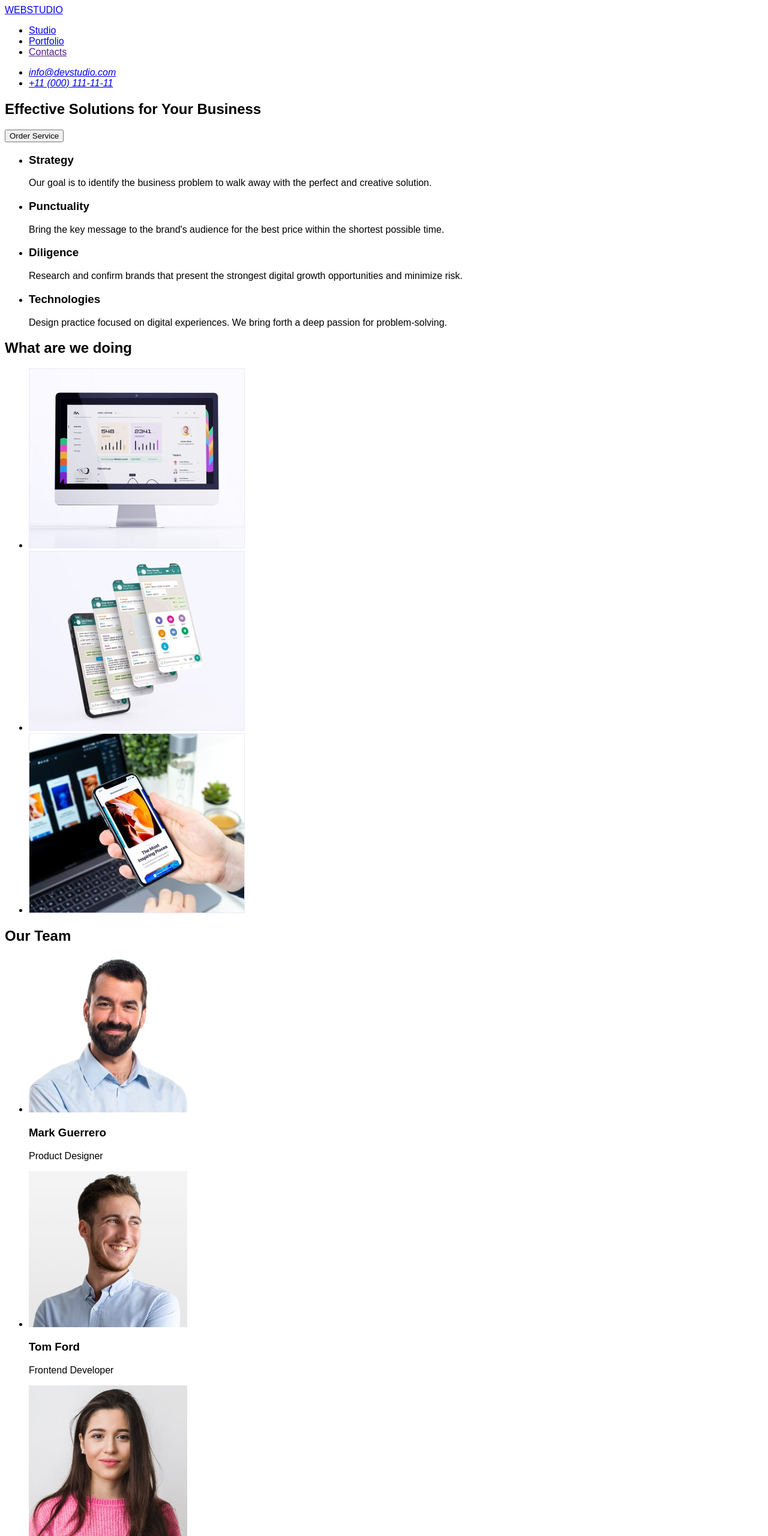
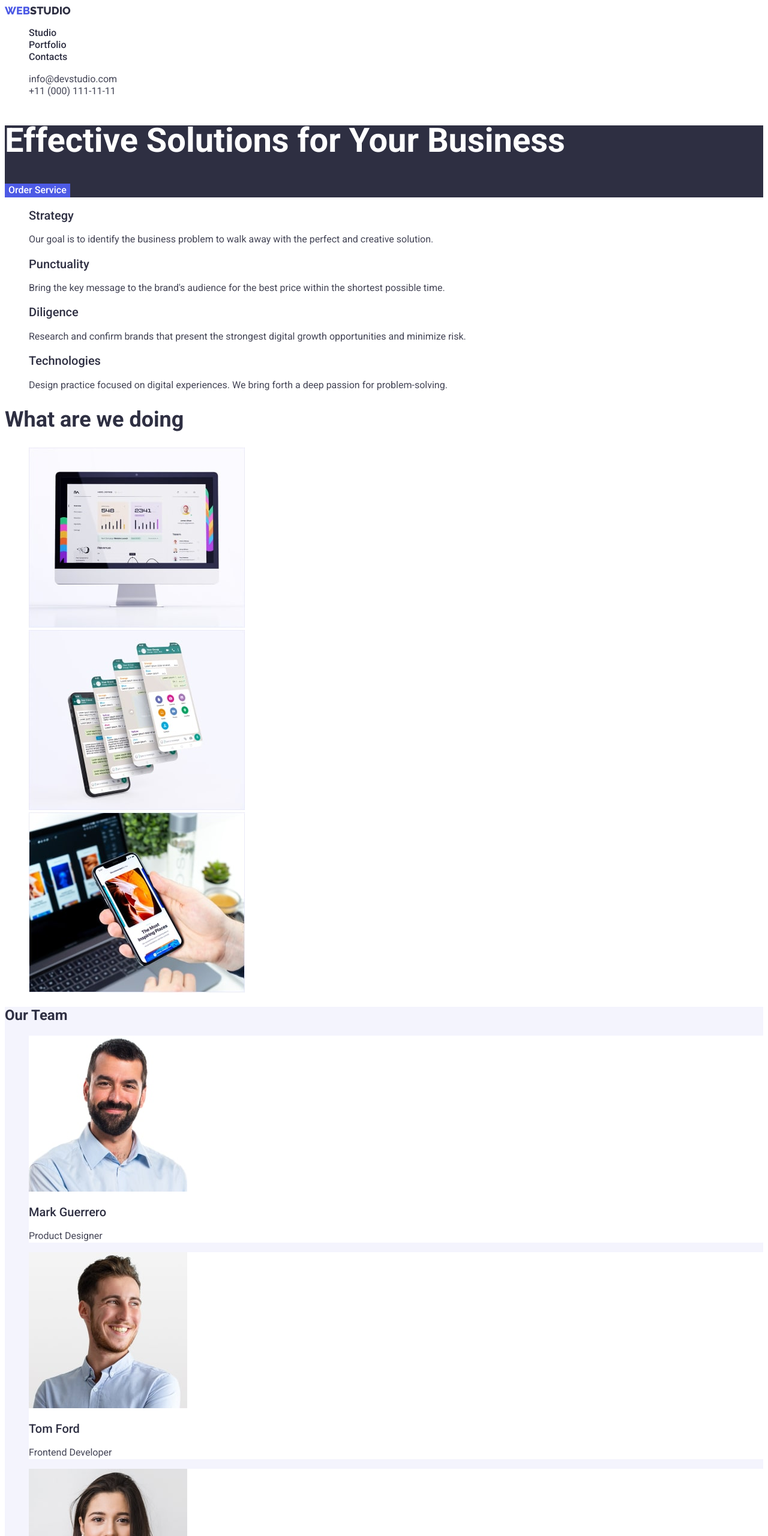
Before and after one commit to KolomeikoMariia/goit-markup-hw-07, a plain HTML site: page index.html in a window 1280 px wide. Shown: the top 2560 px of the page at 60% size. Drawn offline with Linux system fonts and the light colour scheme.

Commit message:
Added css styles

```diff
--- a/css/styles.css
+++ b/css/styles.css
@@ -1,3 +1,178 @@
+:root{
+--main-text-color:#434455;
+--dark-text-color:#2E2F42;
+--accent-text-color:#4D5AE5;
+--dark-accent-color:#404BBF;
+--middle-text-color:#E7E9FC;
+--light-text-color:#FFFFFF;
+--light-logo-color:#F4F4FD;
+--dark-bg-color:#2E2F42;
+--light-bg-color:#F4F4FD;
+}
+
 body {
-font-family: sans-serif, Roboto;
+font-family: Roboto, sans-serif;
+color: var(--dark-text-color);
 }
+.button{
+   cursor: pointer;
+   border: none;
+}
+/* ------------------Header-------------- */
+.list{
+   list-style: none;
+}
+
+.link{
+   text-decoration: none;
+   color: currentColor;
+   font-style: normal;
+   font-family: inherit;
+ }
+
+ .link:hover,
+ .link:focus{
+color: var(--accent-text-color);
+ }
+
+ .logo{
+   font-family: Raleway, sans-serif;
+   font-weight: 800;
+   Font-size: 18px;
+   Line-height: 1.14;
+ }
+ .logo-part{
+   color: var(--accent-text-color);
+ }
+
+ .navigate-list{
+font-weight: 500;
+font-size: 16px;
+Line-height: 1.28;
+color: var(--dark-text-color);
+ }
+
+ .navigate-list-item:hover,
+ .navigate-list-item:focus
+ {
+color: var(--accent-text-color);
+ }
+ .adress-list{
+font-weight: 400;
+font-size: 16px;
+line-height: 1.28;
+color: var(--main-text-color);
+ }
+
+
+
+ /* -----------Hero---------------- */
+ .hero-section{
+   background-color: var(--dark-bg-color);
+ }
+.hero-title{
+color: var(--light-text-color);
+font-weight: 700;
+Font-size: 56px;
+Line-height: 0.9;
+}
+
+.hero-button{
+background-color: var(--accent-text-color);
+color: var(--light-text-color);
+font-family: inherit;
+font-weight:500;
+Font-size: 16px;
+Line-height: 1.28;
+}
+.hero-button:focus,
+.hero-button:hover{
+   background-color: var(--dark-accent-color);
+}
+
+/* ----------Advantages------------ */
+
+.advantages-list-title{
+color: var(--dark-text-color);
+font-weight: 500;
+Font-size: 20px;
+Line-height: 1.02;
+}
+
+.advantages-list-text{
+color: var(--main-text-color);
+   font-size: 16px;
+   line-height: 1.28;
+}
+
+/* -----------------Works---------------- */
+.works-title{
+   color: var(--dark-text-color);
+      font-size: 36px;
+      font-weight: 700;
+      line-height: 0.95;
+}
+
+/* ------------------Team---------------- */
+.team-section{
+   background-color: var(--light-bg-color);
+}
+.team-list-item{
+   background-color: var(--light-text-color);
+}
+.team-list-title{
+   color: var(--dark-text-color);
+      font-size: 20px;
+      font-weight: 500;
+      line-height: 1.02;
+}
+
+.team-list-text{
+ color: var(--main-text-color);
+   font-size: 16px;
+   line-height: 1.28;
+}
+
+/* --------------Footer--------------- */
+.footer{
+   background-color: var(--dark-bg-color);
+}
+
+.logo-light-part{
+   color: var(--light-logo-color);
+}
+.footer-text{
+   color: var(--middle-text-color);
+   font-size: 16px;
+   line-height: 1.28;
+}
+
+/*=================== PORTFOLIO PAGE ============================*/
+.filter-button{
+   background-color: var(--middle-text-color);
+   color:var(--accent-text-color);
+   font-family: inherit;
+      font-size: 16px;
+      font-weight: 500;
+      line-height: 1.28;
+      letter-spacing: 0.04em;
+      text-align: center;
+}
+
+.filter-button:hover,
+.filter-button:focus{
+   background-color: var(--dark-accent-color);
+   color: var(--light-text-color);
+}
+.filter-cards-title{
+   color: var(--dark-text-color);
+      font-size: 20px;
+      font-weight: 500;
+      line-height: 1.02;
+      letter-spacing: 0.02em;
+      text-align: left;
+}
+.filter-cards-text{
+   color: var(--main-text-color);
+
+}
--- a/index.html
+++ b/index.html
@@ -7,111 +7,111 @@
     <title>Document</title>
     <link rel="preconnect" href="https://fonts.googleapis.com">
     <link rel="preconnect" href="https://fonts.gstatic.com" crossorigin>
-    <link href="https://fonts.googleapis.com/css2?family=Raleway:wght@800&family=Roboto:wght@400;500;700&display=swap"
+    <link href="https://fonts.googleapis.com/css2?family=Raleway:wght@800&family=Roboto:wght@400;500;700;900&display=swap"
         rel="stylesheet">
     <link rel="stylesheet" href="./css/styles.css"/>
 </head>
 <body>
     <!--------------------------- Header -------------------------->
-    <header>
-        <nav>
-            <a href="./index.html">WEBSTUDIO</a>
-        <ul class="list">
-        <li>
-            <a href="./index.html">Studio</a>
+    <header class="header">
+        <nav class="navigate">
+            <a class="logo link navigate-link" href="./index.html"> <span class="logo-part">WEB</span>STUDIO</a>
+        <ul class="list navigate-list">
+        <li class="navigate-list-item">
+            <a class="link navigate-link" href="./index.html">Studio</a>
         </li>
-        <li>
-            <a href="./portfolio.html">Portfolio</a>
+        <li class="navigate-list-item">
+            <a class="link navigate-link" href="./portfolio.html">Portfolio</a>
         </li>
-        <li>
-            <a href="">Contacts</a>
+        <li class="navigate-list-item">
+            <a class="link navigate-link" href="">Contacts</a>
         </li>
         </ul>
         </nav>
-        <address>
-        <ul class="list">
-        <li>
-            <a href="mailto:info@devstudio.com">info@devstudio.com</a>
+        <address class="adress">
+        <ul class="list adress-list">
+        <li class="adress-list-item">
+            <a class="link adress-link" href="mailto:info@devstudio.com">info@devstudio.com</a>
         </li>
-        <li>
-            <a href="tel:+110001111111">+11 (000) 111-11-11</a>
+        <li class="adress-list-item">
+            <a class="link adress-link" href="tel:+110001111111">+11 (000) 111-11-11</a>
         </li>
         </ul>
         </address>
     </header>
     <main>
         <!-------------------- Hero section --------------------------->
-        <section>
-            <h1>Effective Solutions for Your Business</h1>
-            <button type="button">Order Service</button>
+        <section class="section hero-section">
+            <h1 class="title hero-title">Effective Solutions for Your Business</h1>
+            <button class="button hero-button" type="button">Order Service</button>
         </section>
         <!-------------------- Advantages section --------------------->
-        <section>
+        <section class="section advantages-section">
             <h2 hidden>Advantages</h2>
-            <ul class="list">
-                <li>
-                <h3>Strategy</h3>
-                <p>Our goal is to identify the business problem to walk away with the perfect and creative solution.</p>
+            <ul class="list advantages-list">
+                <li class="advantages-list-item">
+                <h3 class="title advantages-list-title">Strategy</h3>
+                <p class="text advantages-list-text">Our goal is to identify the business problem to walk away with the perfect and creative solution.</p>
                 </li>
-                <li>
-                    <h3>Punctuality</h3>
-                    <p>Bring the key message to the brand's audience for the best price within the shortest possible time.</p>
+                <li class="advantages-list-item">
+                    <h3 class="title advantages-list-title">Punctuality</h3>
+                    <p class="text advantages-list-text">Bring the  key message to the brand's audience for the best price within the shortest possible time.</p>
                 </li>
-                <li>
-                    <h3>Diligence</h3>
-                    <p>Research and confirm brands that present the strongest digital growth opportunities and minimize risk.</p>
+                <li >
+                    <h3 class="title advantages-list-title">Diligence</h3>
+                    <p class="text advantages-list-text">Research and confirm brands that present the strongest digital growth opportunities and minimize risk.</p>
                 </li>
-                <li>
-                    <h3>Technologies</h3>
-                    <p>Design practice focused on digital experiences. We bring forth a deep passion for problem-solving.</p>
+                <li class="advantages-list-item">
+                    <h3 class="title advantages-list-title">Technologies</h3>
+                    <p class="text advantages-list-text">Design practice focused on digital experiences. We bring forth a deep passion for problem-solving.</p>
                 </li>
             </ul>
         </section>
         <!----------------------- Works section -------------------------->
-        <section>
-            <h2>What are we doing</h2>
-            <ul class="list">
-                <li>
+        <section class="section works-section">
+            <h2 class="title works-title">What are we doing</h2>
+            <ul class="list works-list">
+                <li class="works-list-item">
                     <img src="./images/works-img-1.jpg" alt="Personal computer" width="360" height="300">
                 </li>
-                <li>
+                <li class="works-list-item">
                     <img src="./images/works-img-2.jpg" alt="Mobile display" width="360" height="300">
                 </li>
-                <li>
+                <li class="works-list-item">
                     <img src="./images/works-img-3.jpg" alt="Mobile phone and laptop" width="360" height="300">
                 </li>
             </ul>
         </section>
         <!------------------------------- Team section -------------------------->
-        <section>
-            <h2>Our Team</h2>
-            <ul class="list">
-                <li>
+        <section class="section team-section">
+            <h2 class="title team-title">Our Team</h2>
+            <ul class="list team-list">
+                <li class="team-list-item">
                     <img src="./images/team-img-1.jpg" alt="Mark Guerrero" width="264" height="260">
-                    <h3>Mark Guerrero</h3>
-                    <p>Product Designer</p>
+                    <h3 class="title team-list-title">Mark Guerrero</h3>
+                    <p class="text team-list-text">Product Designer</p>
                 </li>
-                <li>
+                <li class="team-list-item">
                     <img src="./images/team-img-2.jpg" alt="Tom Ford" width="264" height="260">
-                    <h3>Tom Ford</h3>
-                    <p>Frontend Developer</p>
+                    <h3 class="title team-list-title">Tom Ford</h3>
+                    <p class="text team-list-text">Frontend Developer</p>
                 </li>
-                <li>
+                <li class="team-list-item">
                     <img src="./images/team-img-3.jpg" alt="Camila Garcia" width="264" height="260">
-                    <h3>Camila Garcia</h3>
-                    <p>Marketing</p>
+                    <h3 class="title team-list-title">Camila Garcia</h3>
+                    <p class="text team-list-text">Marketing</p>
                 </li>
-                <li>
+                <li class="team-list-item">
                     <img src="./images/team-img-4.jpg" alt="Daniel Wilson" width="264" height="260">
-                    <h3>Daniel Wilson</h3>
-                    <p>UI Designer</p>
+                    <h3 class="title team-list-title">Daniel Wilson</h3>
+                    <p class="text team-list-text">UI Designer</p>
                 </li>
             </ul>
         </section>
     </main>
-    <footer>
-        <a href="./index.html">WEBSTUDIO</a>
-        <p>Increase the flow of customers and
+    <footer class="footer">
+        <a class="logo link" href="./index.html"><span class="logo-part">WEB</span><span class="logo-light-part">STUDIO</span></a>
+        <p class="text footer-text">Increase the flow of customers and
             sales for your business with digital
             marketing & growth solutions.</p>
     </footer>
```
Also changed, not shown: portfolio.html (+56 -57 lines), images/filter-img-1.jpg (renamed from images/Portfilio images/filter-img-1.jpg), images/filter-img-2.jpg (renamed from images/Portfilio images/filter-img-2.jpg), images/filter-img-3.jpg (renamed from images/Portfilio images/filter-img-3.jpg), images/filter-img-4.jpg (renamed from images/Portfilio images/filter-img-4.jpg), images/filter-img-5.jpg (renamed from images/Portfilio images/filter-img-5.jpg), images/filter-img-6.jpg (renamed from images/Portfilio images/filter-img-6.jpg), images/filter-img-7.jpg (renamed from images/Portfilio images/filter-img-7.jpg), images/filter-img-8.jpg (renamed from images/Portfilio images/filter-img-8.jpg), images/filter-img-9.jpg (renamed from images/Portfilio images/filter-img-9.jpg).
